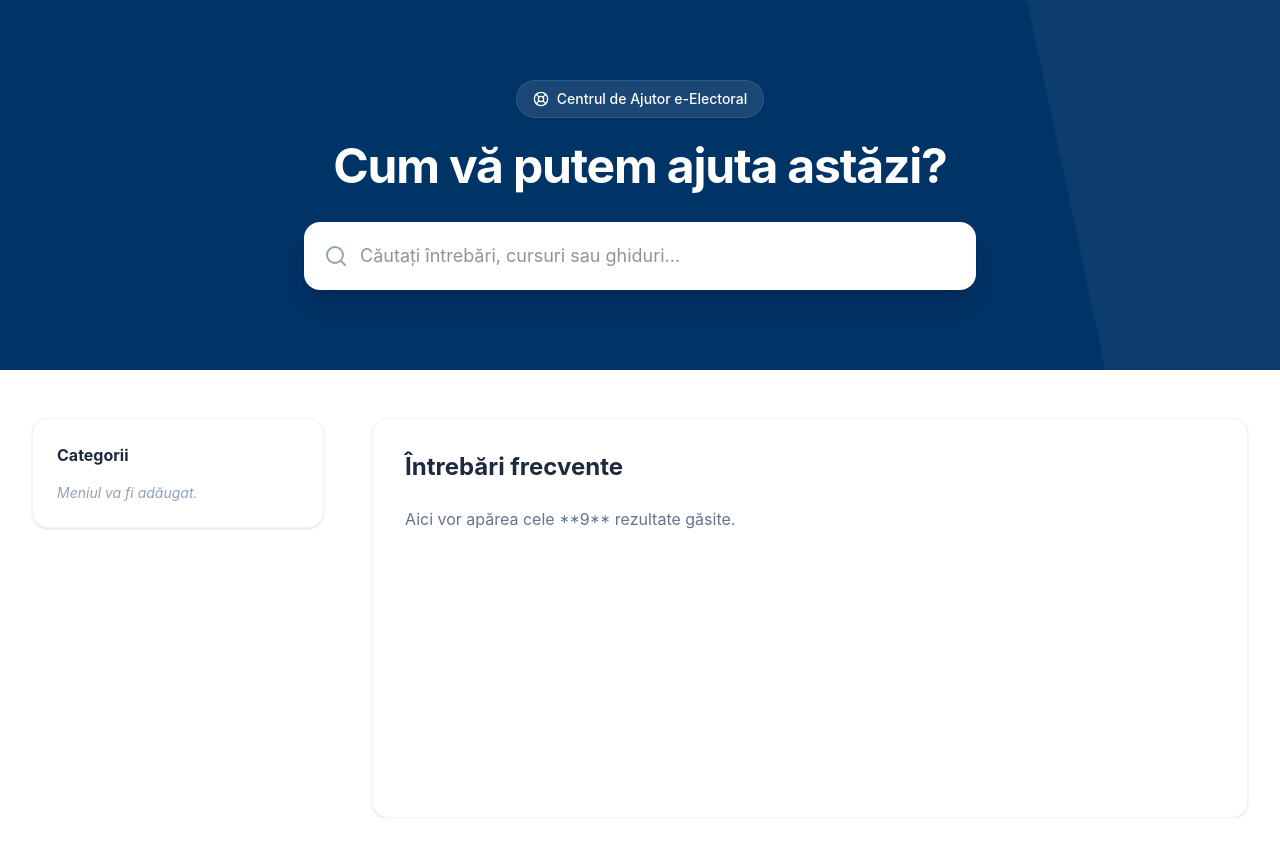
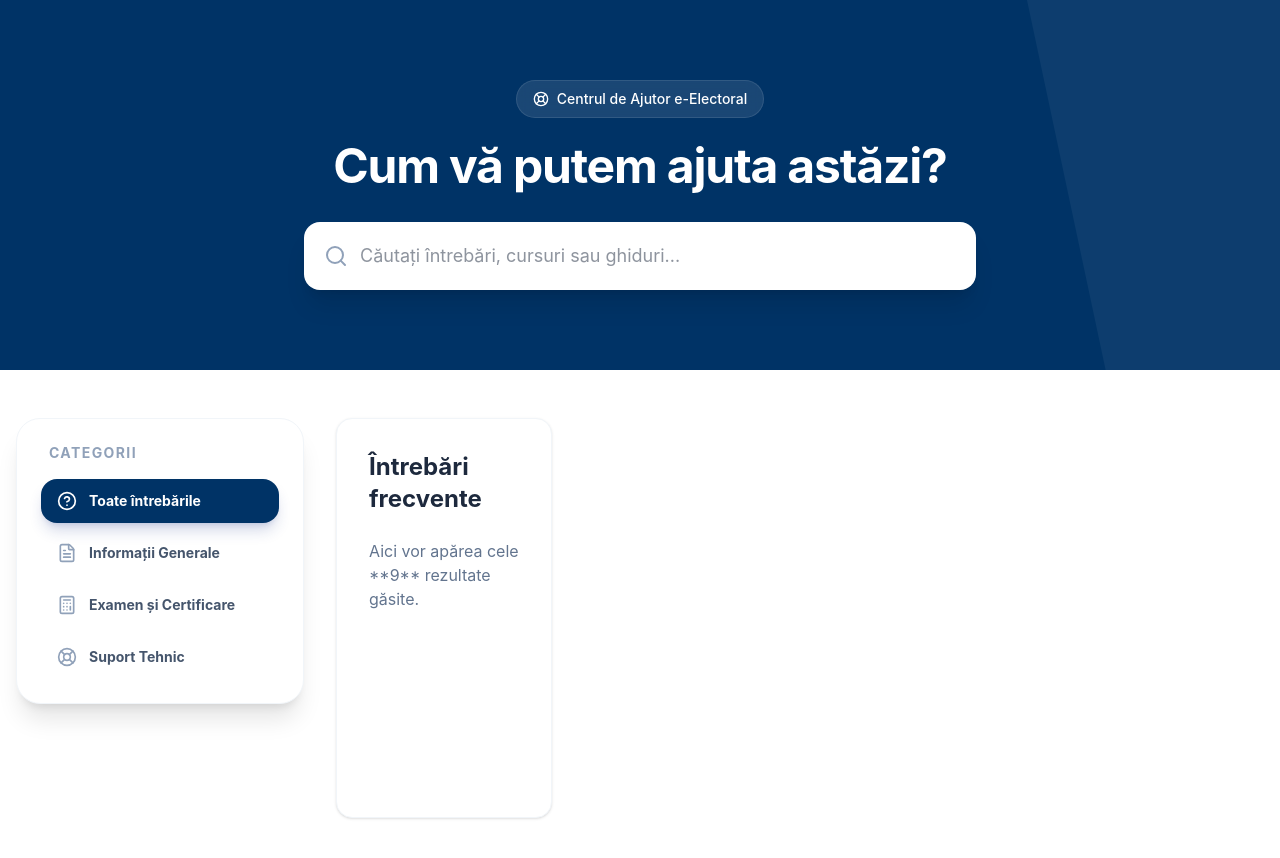
Before and after one commit to roscaiana/Proiect-MRSTweb, a React (Vite) app in the folder frontend/: page /support in a window 1280 px wide. Shown: the top 858 px of the page. Before the commit the page ends 818 px from the top, so only its background shows below. Built offline with nearby package versions, Linux system fonts and the light colour scheme.

Commit message:
feat(support): implement interactive sidebar UI

```diff
--- a/frontend/src/pages/Support.tsx
+++ b/frontend/src/pages/Support.tsx
@@ -1,6 +1,6 @@
 // @ts-ignore
 import React, { useState, useMemo } from 'react';
-import { Search, ChevronDown, ChevronUp, LifeBuoy, FileText, HelpCircle } from 'lucide-react';
+import {Search, ChevronDown, ChevronUp, LifeBuoy, FileText, HelpCircle, Calculator} from 'lucide-react';
 import { FaqItem, FaqCategory } from '../types';
 
 const Support: React.FC = () => {
@@ -11,7 +11,7 @@ const Support: React.FC = () => {
     const categories: FaqCategory[] = [
         { id: 'all', title: 'Toate întrebările', icon: HelpCircle },
         { id: 'general', title: 'Informații Generale', icon: FileText },
-        { id: 'exam', title: 'Examen și Certificare', icon: FileText },
+        { id: 'exam', title: 'Examen și Certificare', icon: Calculator },
         { id: 'technical', title: 'Suport Tehnic', icon: LifeBuoy },
     ];
 
@@ -98,15 +98,31 @@ const Support: React.FC = () => {
                 </div>
             </div>
 
-            <div className="max-w-7xl mx-auto px-4 sm:px-6 lg:px-8 mt-12">
-                <div className="flex flex-col lg:flex-row gap-12">
-
-                    <aside className="lg:w-1/4">
-                        <div className="bg-white p-6 rounded-2xl shadow-sm border border-slate-100">
-                            <h2 className="font-bold text-slate-800 mb-4">Categorii</h2>
-                            <p className="text-sm text-slate-400 italic">Meniul va fi adăugat.</p>
+            <div className="max-w-7xl mx-auto px-4 py-12">
+                <div className="grid lg:grid-cols-4 gap-8">
+                    {/* Sidebar Categories */}
+                    <div className="lg:col-span-1 space-y-4">
+                        <div className="bg-white p-6 rounded-3xl shadow-xl border border-slate-100 flex flex-col gap-2">
+                            <h2 className="text-sm font-bold text-slate-400 uppercase tracking-widest px-2 mb-2">Categorii</h2>
+                            {categories.map((cat) => {
+                                const Icon = cat.icon;
+                                const isActive = activeCategory === cat.id;
+                                return (
+                                    <button
+                                        key={cat.id}
+                                        onClick={() => setActiveCategory(cat.id)}
+                                        className={`flex items-center gap-3 px-4 py-3 rounded-2xl text-sm font-bold transition-all ${isActive
+                                            ? 'bg-[#003366] text-white shadow-lg shadow-blue-900/20'
+                                            : 'text-slate-600 hover:bg-slate-50 hover:text-[#003366]'
+                                        }`}
+                                    >
+                                        <Icon className={`w-5 h-5 ${isActive ? 'text-white' : 'text-slate-400'}`} />
+                                        {cat.title}
+                                    </button>
+                                );
+                            })}
                         </div>
-                    </aside>
+                    </div>
 
                     <main className="lg:w-3/4">
                         <div className="bg-white p-8 rounded-2xl shadow-sm border border-slate-100 min-h-[400px]">
```
